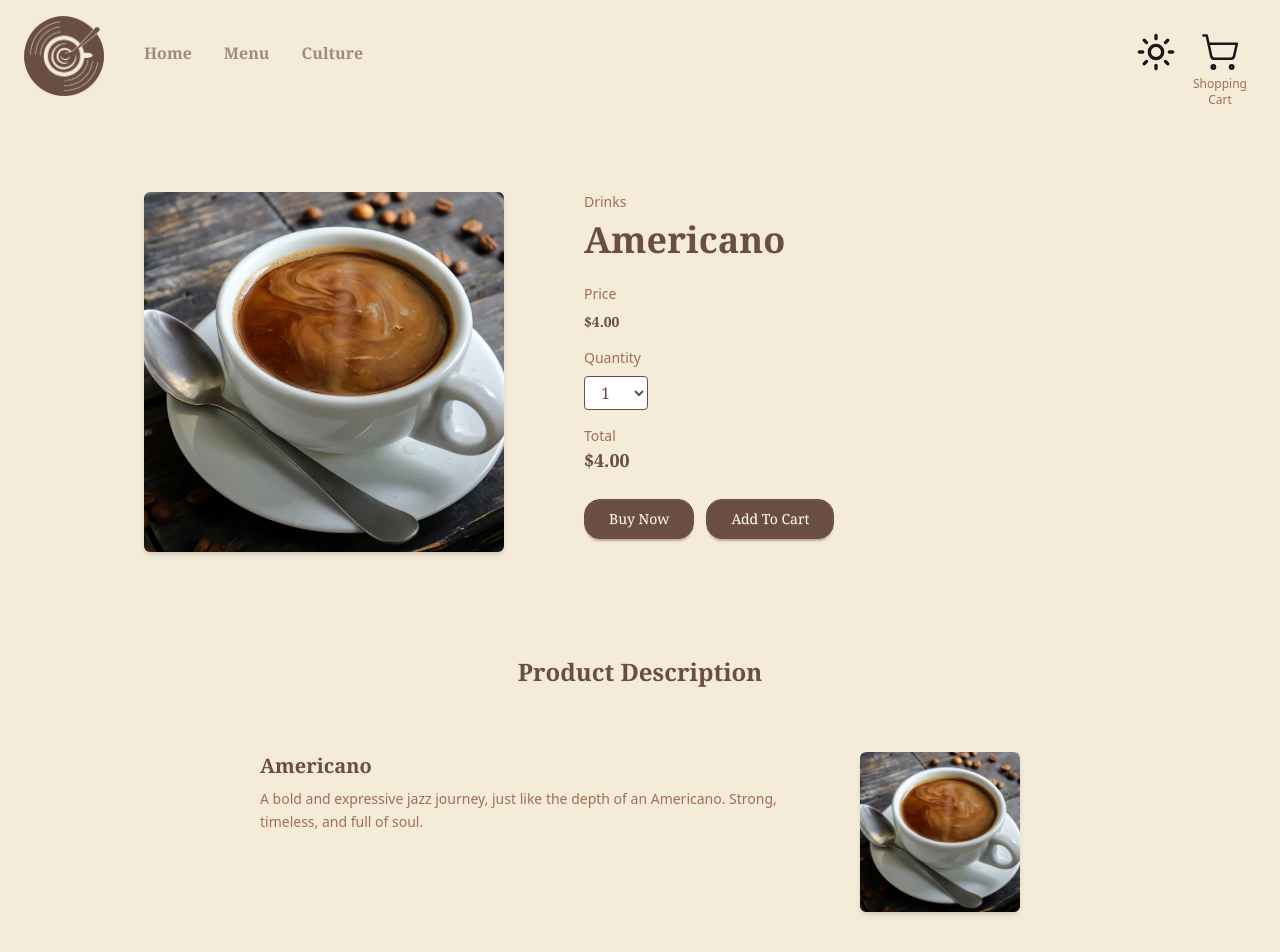
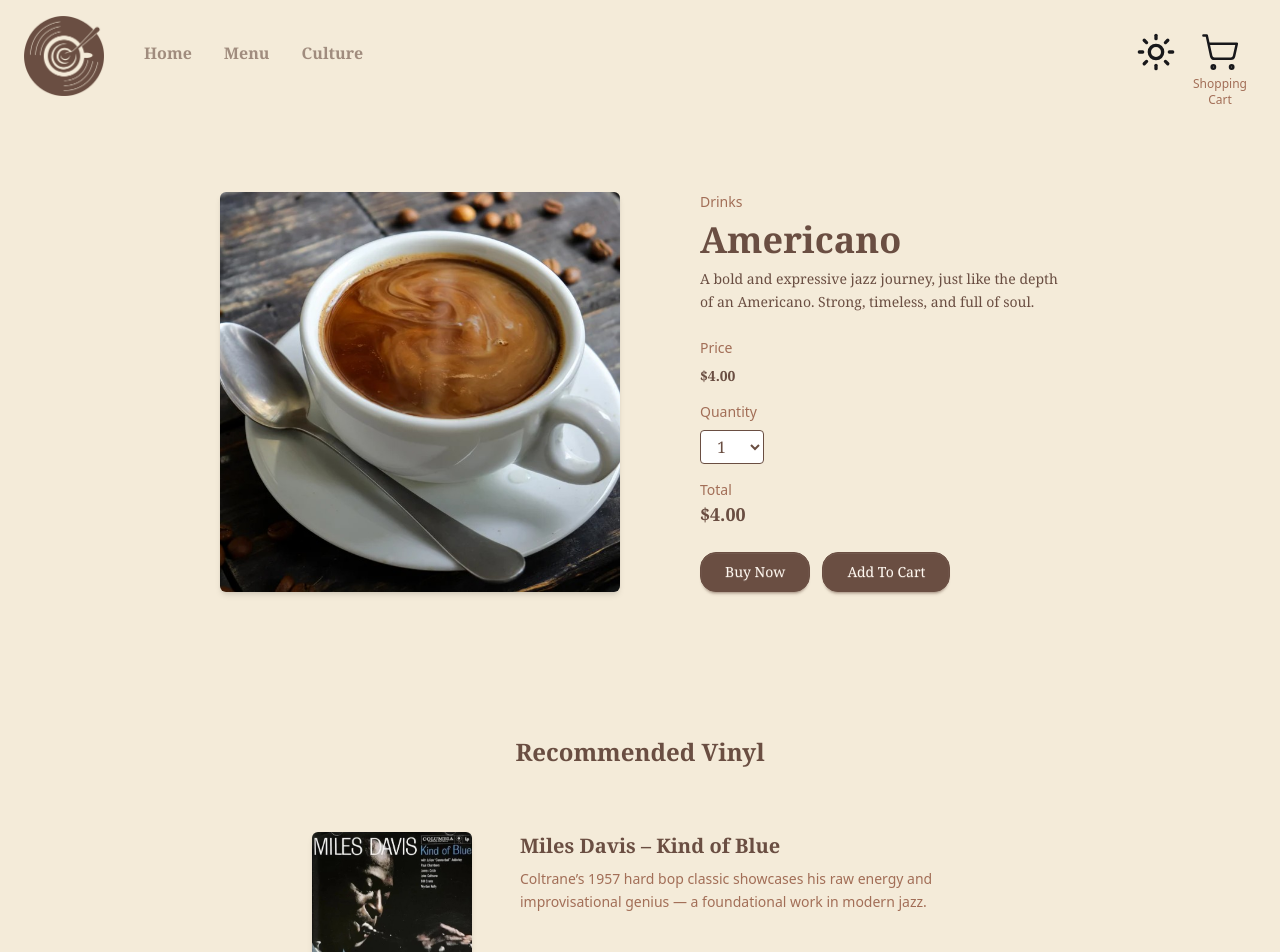
Before and after one commit to yunob01/react-midterm, a React (Vite) app: page /product/1 in a window 1280 px wide. Shown: the top 952 px of the page. Built offline with nearby package versions, Linux system fonts and the light colour scheme.

Commit message:
Force case-sensitive rename for NavBar

```diff
--- a/package.json
+++ b/package.json
@@ -13,6 +13,7 @@
     "@reduxjs/toolkit": "^2.6.1",
     "@tailwindcss/vite": "^4.1.3",
     "antd": "^5.24.6",
+    "firebase": "^11.8.1",
     "framer-motion": "^12.7.3",
     "lodash": "^4.17.21",
     "lucide-react": "^0.487.0",
--- a/src/components/Header.jsx
+++ b/src/components/Header.jsx
@@ -6,7 +6,7 @@ export default function Header() {
     return (
         <div>
             <NavBar />
-            <div className="absolute right-8 top-8 grid grid-cols-2 gap-0 w-[4rem] md:w-[7rem]">
+            <div className="absolute right-8 top-8 grid grid-cols-2 w-[4rem] md:w-[7rem]">
                 <SetColorMode />
                 <CartSummary />
             </div>
--- a/src/components/ProductDetail.jsx
+++ b/src/components/ProductDetail.jsx
@@ -23,17 +23,18 @@ const ProductDetail = ({ product }) => {
 
   return (
     <div className="flex justify-center px-4 sm:px-12 lg:px-24 min-h-screen font-serif text-[#6A4E42]">
-      <div className="w-full max-w-5xl mx-auto px-4">
-        <div className="flex flex-col md:flex-row items-center lg:items-start justify-center gap-10 lg:gap-20 py-16">
+      <div className="w-full max-w-4xl mx-auto px-4">
+        <div className="flex flex-col md:flex-row items-start justify-center gap-10 lg:gap-20 py-16">
           <img
             src={product.image}
             alt={product.name}
-            className="w-full max-w-xs sm:max-w-sm lg:w-[360px] h-auto object-cover shadow-md rounded-md"
+            className="w-full max-w-[320px] sm:max-w-[400px] md:w-1/2 h-auto object-cover shadow-md rounded-md mx-auto md:mx-0"
           />
 
-          <div className="flex flex-col items-start w-full max-w-xs sm:max-w-sm lg:max-w-none lg:w-full">
+          <div className="flex flex-col w-full md:w-1/2 max-w-[360px] mx-auto md:mx-0">
             <p className="text-sm font-sans text-[#A26E57]">{product.category}</p>
             <h2 className="text-3xl sm:text-4xl font-semibold pt-2">{product.name}</h2>
+            <p className="text-sm leading-relaxed pt-2">{product.description}</p>
 
             <p className="text-sm font-sans text-[#A26E57] pt-6 pb-2">Price</p>
             <span className="text-sm font-semibold">${product.price.toFixed(2)}</span>
@@ -66,29 +67,15 @@ const ProductDetail = ({ product }) => {
           </div>
         </div>
 
-        {/* Product Description */}
-        <h2 className="text-xl sm:text-2xl font-semibold text-center mt-10">Product Description</h2>
-        <div className="mt-8 sm:mt-16 flex flex-col sm:flex-row-reverse items-center sm:items-start justify-center gap-6 text-center sm:text-left">
-          <img
-            src={product.image}
-            alt={product.vinyl.name}
-            className="w-[120px] sm:w-[160px] h-auto object-cover shadow-md rounded-md"
-          />
-          <div className="space-y-2 max-w-xl">
-            <h4 className="text-lg sm:text-xl font-semibold">{product.name}</h4>
-            <p className="text-sm text-[#A26E57] leading-relaxed font-sans">{product.description}</p>
-          </div>
-        </div>
-
-        {/* Recommended Vinyl */}
+        {/*Recommended Vinyl*/}
         <h2 className="text-xl sm:text-2xl font-semibold text-center mt-20">Recommended Vinyl</h2>
         <div className="mt-8 sm:mt-16 flex flex-col sm:flex-row items-center sm:items-start gap-6 sm:gap-12 justify-center text-center sm:text-left">
           <img
             src={product.vinyl.image}
             alt={product.vinyl.name}
-            className="w-[120px] sm:w-[160px] h-auto object-cover shadow-md rounded-md"
+            className="w-[140px] sm:w-[160px] h-auto object-cover shadow-md rounded-md"
           />
-          <div className="space-y-2 max-w-xl">
+          <div className="space-y-2 max-w-md sm:text-left text-center">
             <h4 className="text-lg sm:text-xl font-semibold">{product.vinyl.name}</h4>
             <p className="text-sm text-[#A26E57] leading-relaxed font-sans">{product.vinyl.description}</p>
           </div>
```
Also changed, not shown: 1 other file (tests, documents, lock files or other folders).
